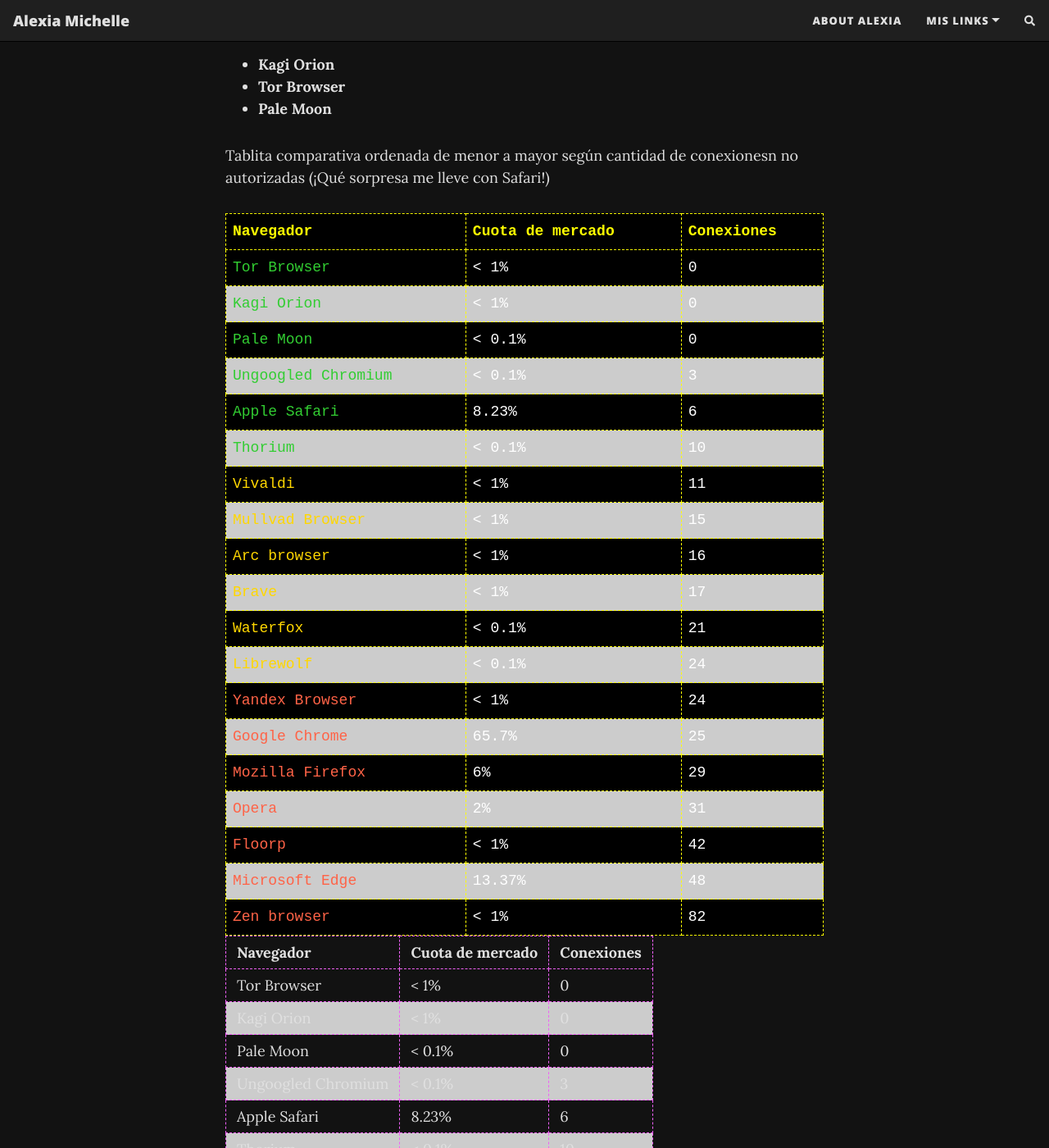
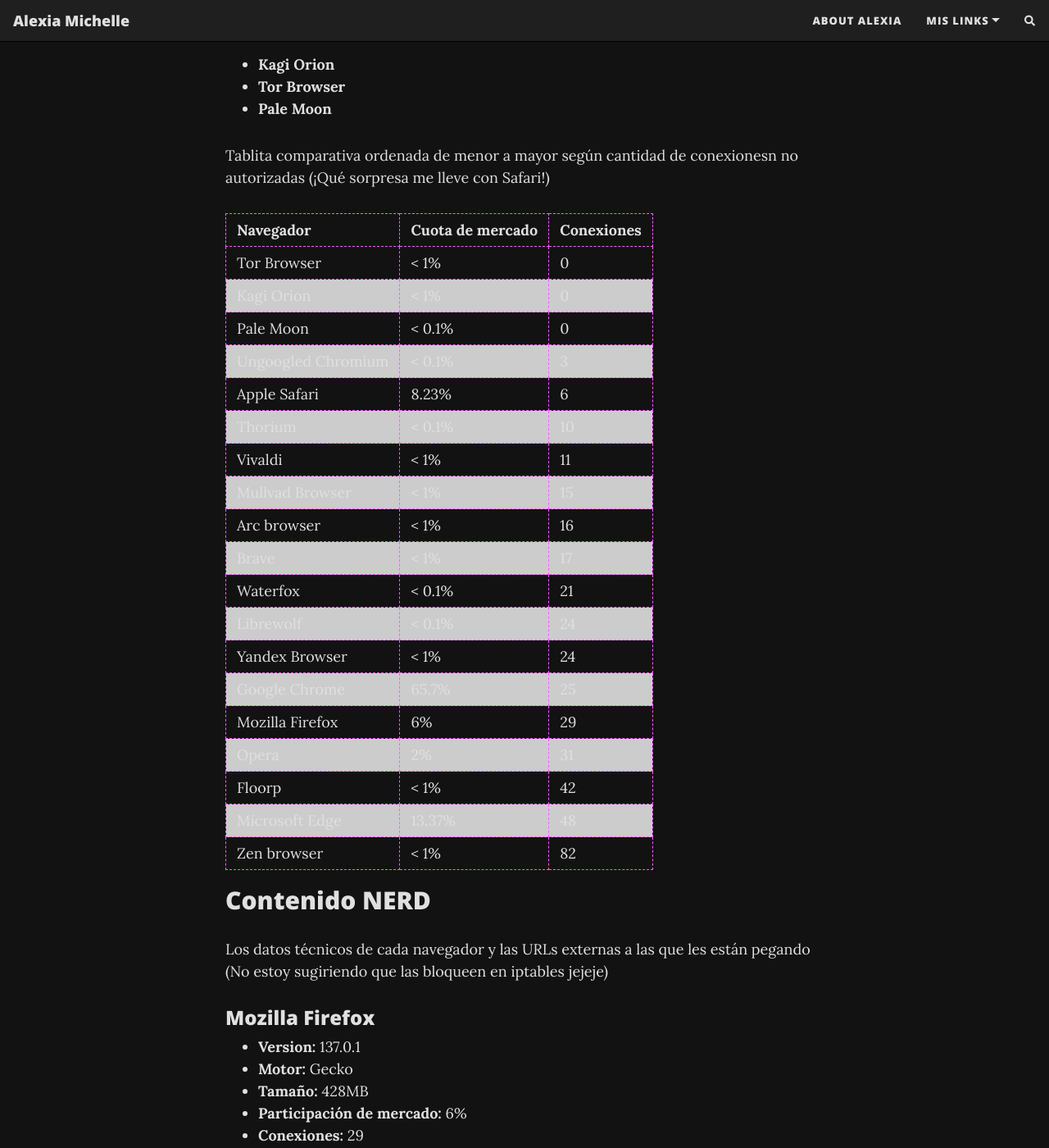
Before and after one commit to lachicadesistemas/lachicadesistemas.github.io, a Jekyll site: the page built from _posts/2025-04-20-los-browsers-que-mas-te-espian.md, in a window 1280 px wide and 1400 px high, scrolled down 899 px. Shown: the whole window at 82% size. Built offline with Jekyll 4.4.1, drawn with Linux system fonts in a browser that asks for light colours; nearby versions of some CDN libraries; comment, search, counter and statistics services are not loaded; some of the changed text lies outside the part shown.

Commit message:
/usr/local/bin/commit

```diff
--- a/_posts/2025-04-20-los-browsers-que-mas-te-espian.md
+++ b/_posts/2025-04-20-los-browsers-que-mas-te-espian.md
@@ -32,75 +32,6 @@
 
 
 Tablita comparativa ordenada de menor a mayor según cantidad de conexionesn no autorizadas (¡Qué sorpresa me lleve con Safari!)
-
-<style>
-.custom-browser-table {
-  background-color: black;
-  color: white;
-  border-collapse: collapse;
-  margin-top: 1em;
-  width: 100%;
-  font-family: monospace;
-}
-
-.custom-browser-table th,
-.custom-browser-table td {
-  border: 1px dashed yellow;
-  padding: 8px;
-  text-align: left;
-}
-
-.custom-browser-table th {
-  color: yellow;
-}
-
-.custom-browser-table .green {
-  color: limegreen;
-}
-
-.custom-browser-table .yellow {
-  color: gold;
-}
-
-.custom-browser-table .red {
-  color: tomato;
-}
-</style>
-
-<table class="custom-browser-table">
-  <thead>
-    <tr>
-      <th>Navegador</th>
-      <th>Cuota de mercado</th>
-      <th>Conexiones</th>
-    </tr>
-  </thead>
-  <tbody style="background-color:#000;">
-    <tr><td class="green">Tor Browser</td><td>&lt; 1%</td><td>0</td></tr>
-    <tr><td class="green">Kagi Orion</td><td>&lt; 1%</td><td>0</td></tr>
-    <tr><td class="green">Pale Moon</td><td>&lt; 0.1%</td><td>0</td></tr>
-    <tr><td class="green">Ungoogled Chromium</td><td>&lt; 0.1%</td><td>3</td></tr>
-    <tr><td class="green">Apple Safari</td><td>8.23%</td><td>6</td></tr>
-    <tr><td class="green">Thorium</td><td>&lt; 0.1%</td><td>10</td></tr>
-
-    <tr><td class="yellow">Vivaldi</td><td>&lt; 1%</td><td>11</td></tr>
-    <tr><td class="yellow">Mullvad Browser</td><td>&lt; 1%</td><td>15</td></tr>
-    <tr><td class="yellow">Arc browser</td><td>&lt; 1%</td><td>16</td></tr>
-    <tr><td class="yellow">Brave</td><td>&lt; 1%</td><td>17</td></tr>
-    <tr><td class="yellow">Waterfox</td><td>&lt; 0.1%</td><td>21</td></tr>
-    <tr><td class="yellow">Librewolf</td><td>&lt; 0.1%</td><td>24</td></tr>
-
-    <tr><td class="red">Yandex Browser</td><td>&lt; 1%</td><td>24</td></tr>
-    <tr><td class="red">Google Chrome</td><td>65.7%</td><td>25</td></tr>
-    <tr><td class="red">Mozilla Firefox</td><td>6%</td><td>29</td></tr>
-    <tr><td class="red">Opera</td><td>2%</td><td>31</td></tr>
-    <tr><td class="red">Floorp</td><td>&lt; 1%</td><td>42</td></tr>
-    <tr><td class="red">Microsoft Edge</td><td>13.37%</td><td>48</td></tr>
-    <tr><td class="red">Zen browser</td><td>&lt; 1%</td><td>82</td></tr>
-  </tbody>
-</table>
-
-
 
 | Navegador           | Cuota de mercado | Conexiones |
 |---------------------|------------------|------------|
```
